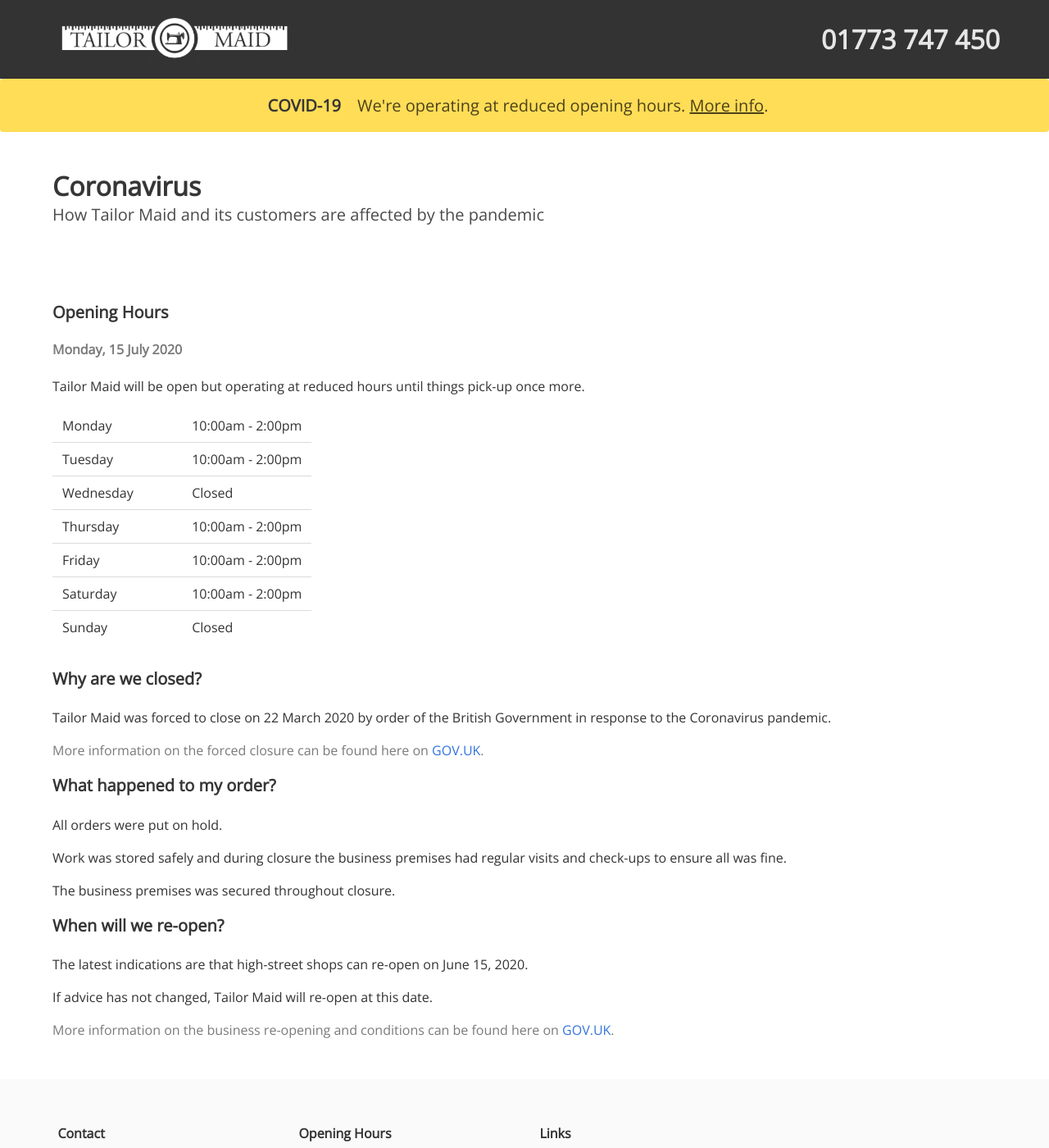
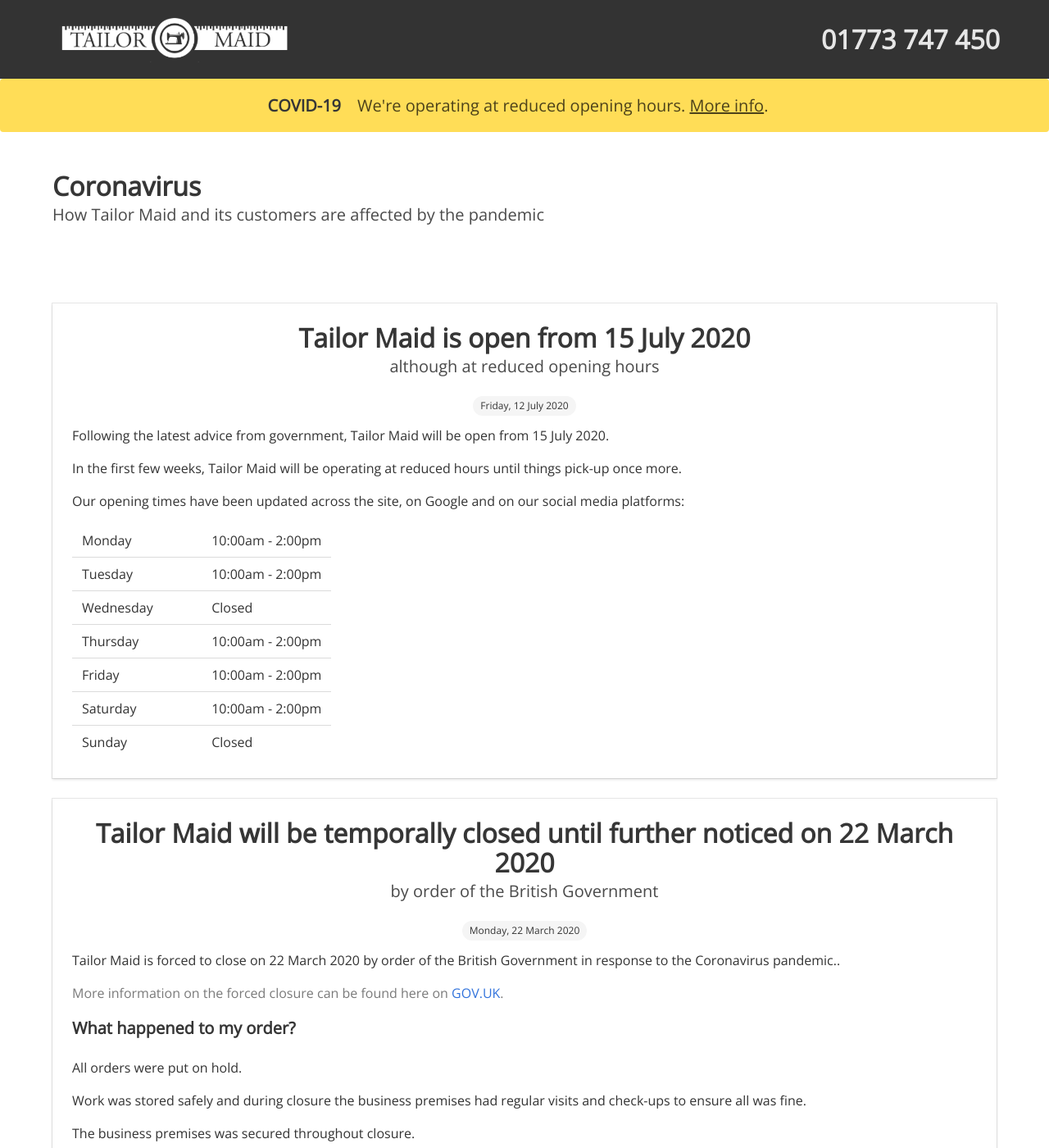
Before and after one commit to tailor-maid/tailormaid.github.io, a Jekyll site: the page built from _pages/covid-19.html, in a window 1280 px wide and 1400 px high. Shown: the whole window at 82% size. Built offline with Jekyll 4.4.1, drawn with Linux system fonts in a browser that asks for light colours; nearby versions of some CDN libraries.

Commit message:
Covid-19 page re-design

```diff
--- a/_pages/covid-19.html
+++ b/_pages/covid-19.html
@@ -17,11 +17,21 @@ permalink: /covid-19/
 </section>
 <section class="section">
     <div class="container">
-        <div class="columns">
-            <div class="content column">
-                <h1 class="title is-5">Opening Hours</h1>
-                <h2 class="title is-6 has-text-grey">Monday, 15 July 2020</h2>
-                <p>Tailor Maid will be open but operating at reduced hours until things pick-up once more.</p>
+        <div class="card article m-b-25">
+            <div class="card-content">
+                <div class="media">
+                    <div class="media-content has-text-centered">
+                        <p class="title article-title">Tailor Maid is open from 15 July 2020</p>
+                        <p class="subtitle article-title">although at reduced opening hours</p>
+                        <div class="tags level-item">
+                            <span class="tag is-rounded">Friday, 12 July 2020</span>
+                        </div>
+                    </div>
+                </div>
+                <div class="content article-body">
+                    <p>Following the latest advice from government, Tailor Maid will be open from 15 July 2020.</p>
+                    <p>In the first few weeks, Tailor Maid will be operating at reduced hours until things pick-up once more.</p>
+                    <p>Our opening times have been updated across the site, on Google and on our social media platforms:</p>
                     <div class="columns is-desktop">
                         <table class="column is-6">
                             <tr>
@@ -54,9 +64,25 @@ permalink: /covid-19/
                             </tr>
                         </table>
                     </div>
-                <h1 class="title is-5">Why are we closed?</h1>
-                <p>Tailor Maid was forced to close on 22 March 2020 by order of the British Government in response to the Coronavirus pandemic.</p>
+                </div>
+            </div>
+        </div>
+
+        <div class="card article">
+            <div class="card-content">
+                <div class="media">
+                    <div class="media-content has-text-centered">
+                        <p class="title article-title">Tailor Maid will be temporally closed until further noticed on 22 March 2020</p>
+                        <p class="subtitle article-title">by order of the British Government</p>
+                        <div class="tags level-item">
+                            <span class="tag is-rounded">Monday, 22 March 2020</span>
+                        </div>
+                    </div>
+                </div>
+                <div class="content article-body">
+                    <p>Tailor Maid is forced to close on 22 March 2020 by order of the British Government in response to the Coronavirus pandemic..</p>
                     <p class="has-text-grey">More information on the forced closure can be found here on <a href="https://www.gov.uk/government/news/government-sets-out-plans-to-enforce-closure-of-businesses-and-other-venues--2">GOV.UK</a>.</p>
+
                     <h1 class="title is-5">What happened to my order?</h1>
                     <p>All orders were put on hold.</p>
                     <p>Work was stored safely and during closure the business premises had regular visits and check-ups to ensure all was fine.</p>
@@ -65,6 +91,9 @@ permalink: /covid-19/
                     <p>The latest indications are that high-street shops can re-open on June 15, 2020.</p>
                     <p>If advice has not changed, Tailor Maid will re-open at this date.</p>
                     <p class="has-text-grey">More information on the business re-opening and conditions can be found here on <a href="https://www.gov.uk/government/news/prime-minister-sets-out-timeline-for-retail-to-reopen-in-june">GOV.UK</a>.</p>
+
+
+                </div>
             </div>
         </div>
     </div>
```
Lines whose indentation alone changed are shown as unchanged.
